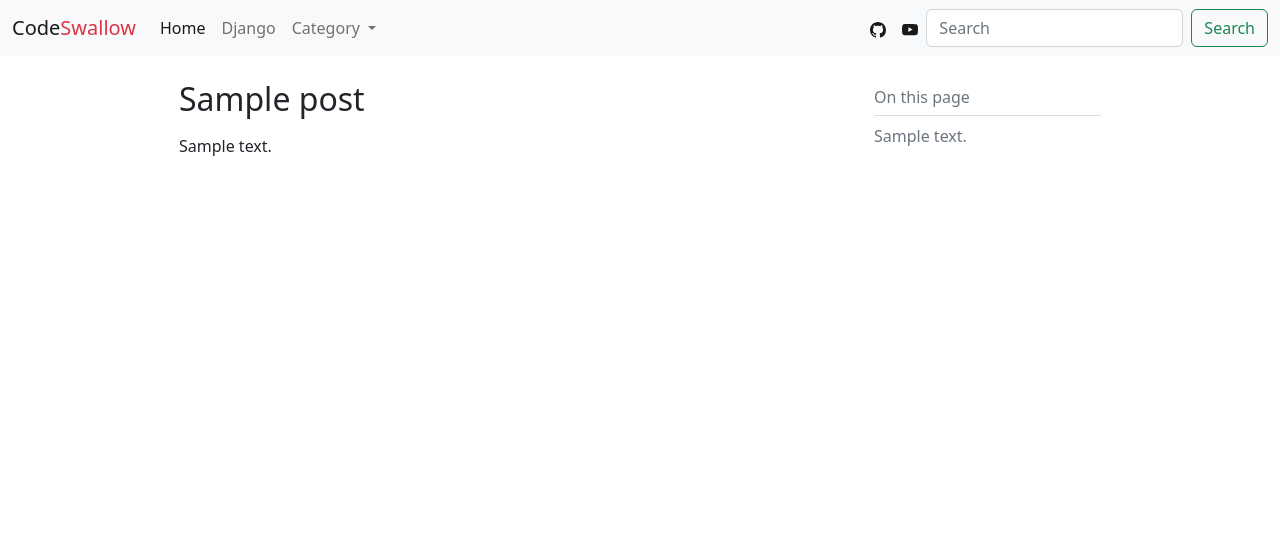
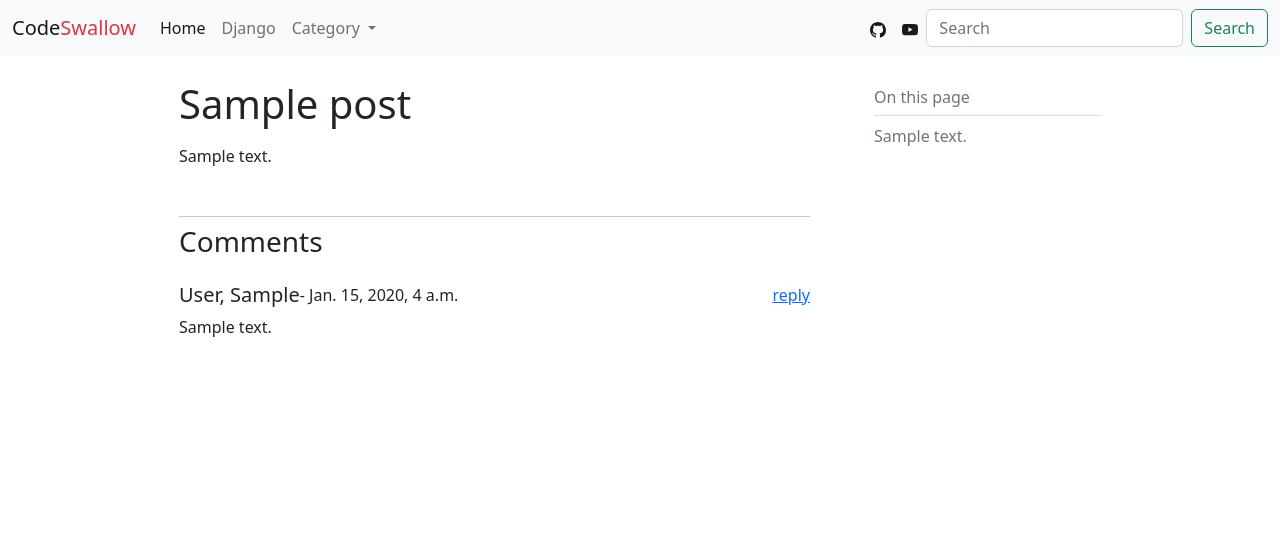
Before and after one commit to CodeSwallow/blog-site, a Django app: a page that uses blogs/templates/blogs/post_detail.html in a window 1280 px wide. Shown: the top 536 px of the page. Run offline with Django 4.2, Linux system fonts and the light colour scheme; tables that the repository leaves empty hold one stand-in row (values such as "Sample post"); parts of the project's set-up code (start-up, migrations or seed data) failed here and were passed over; some libraries are stand-ins or nearby versions.

Commit message:
added comment section to post template

```diff
--- a/blogs/templates/blogs/post_detail.html
+++ b/blogs/templates/blogs/post_detail.html
@@ -3,8 +3,40 @@
 {% load static %}
 
 {% block content %}
-    <h2>{{ post.title }}</h2>
+    <h1>{{ post.title }}</h1>
     <p>{{ post.content | markdown | safe }}</p>
+    <hr class="d-none d-md-block my-2 mt-5 mb-2">
+
+    <h3>Comments</h3>
+    {% for comment in post.comments.all %}
+        {% if not comment.reply_to %}
+            <div class="mt-4 mb-2">
+                <div class="row">
+                    <div class="col-8 d-flex">
+                        <h5>{{ comment.author }}</h5>
+                        <span>- {{ comment.post_date }}</span>
+                    </div>
+                    <div class="col-4 text-end">
+                            <a href="#">reply</a>
+                    </div>
+                </div>
+                {{ comment.description }}
+            </div>
+            {% if comment.replies %}
+                {% for reply in comment.replies.all %}
+                    <div class="ms-5 mb-3">
+                            <div class="row">
+                                <div class="d-flex">
+                                    <h6>{{ reply.author }}</h6>
+                                    <span>- {{ reply.post_date }}</span>
+                                </div>
+                            </div>
+                            {{ reply.description }}
+                    </div>
+                {% endfor %}
+            {% endif %}
+        {% endif %}
+    {% endfor %}
 {% endblock content %}
 
 {% block sidebar %}
```
